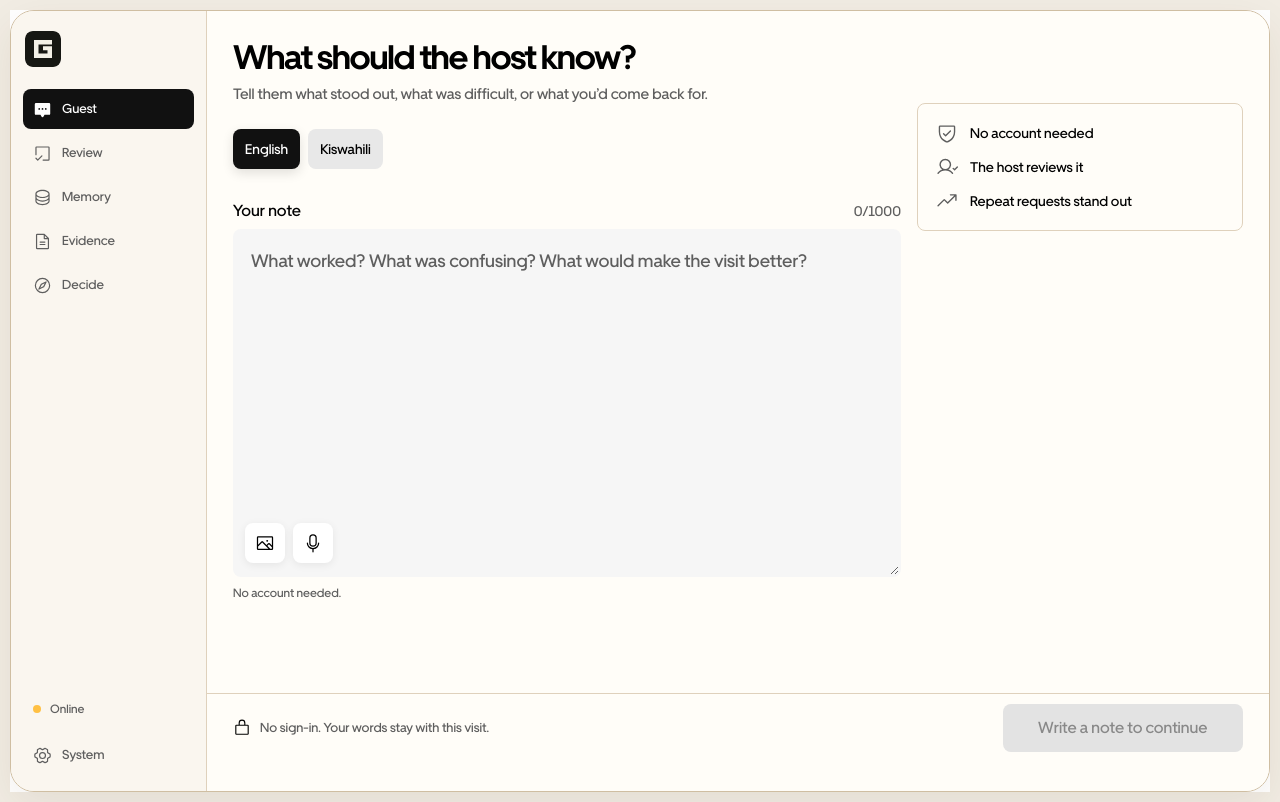
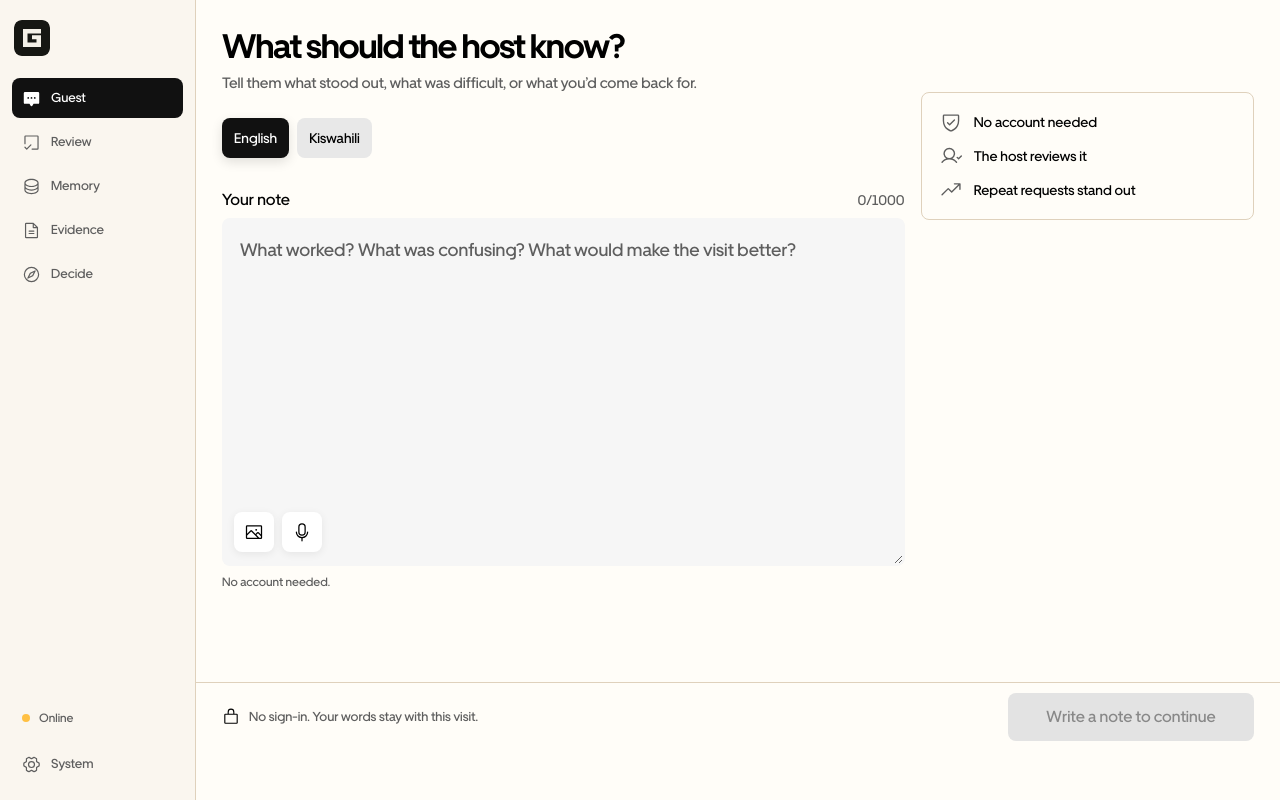
Before and after one commit to Davemafy/Guestbook, a React (Vite) app: page / in a window 1280 px wide. Built offline with nearby package versions, Linux system fonts and the light colour scheme.

Commit message:
fix: remove outer desktop application frame

```diff
--- a/src/styles.css
+++ b/src/styles.css
@@ -3826,3 +3826,33 @@ summary:focus-visible {
     padding-right: 16px;
   }
 }
+
+/* Remove outer app frame — keep Workprint composition inside the workspace */
+@media (min-width: 761px) {
+  html,
+  body {
+    background: #fffdf8;
+  }
+
+  body {
+    padding: 0;
+  }
+
+  .base-app {
+    width: 100%;
+    min-height: 100dvh;
+    margin: 0;
+    border: 0;
+    border-radius: 0;
+    box-shadow: none;
+    overflow: visible;
+  }
+
+  .desktop-sidebar {
+    height: 100dvh;
+  }
+
+  .app-stage {
+    min-height: 100dvh;
+  }
+}
```
